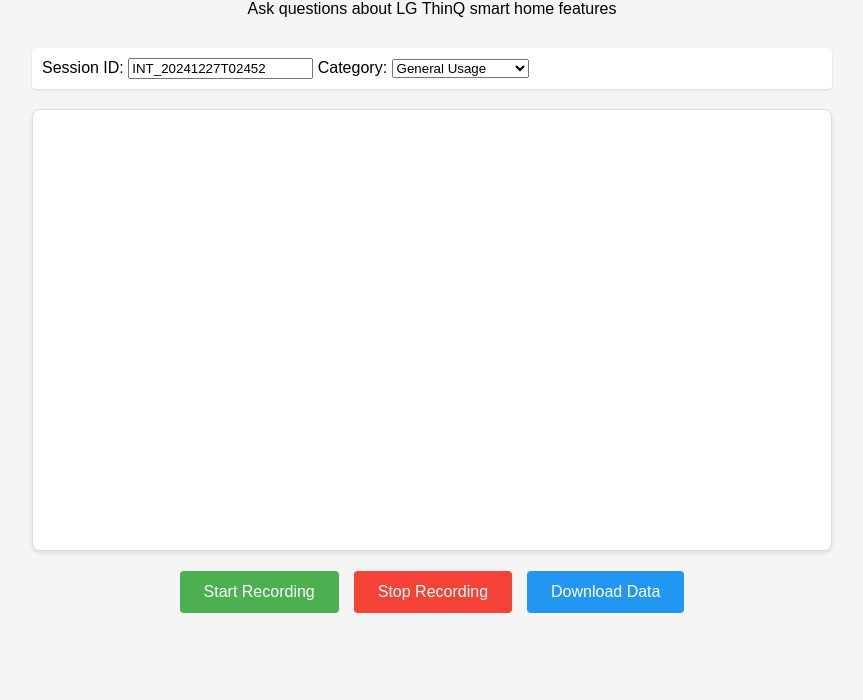
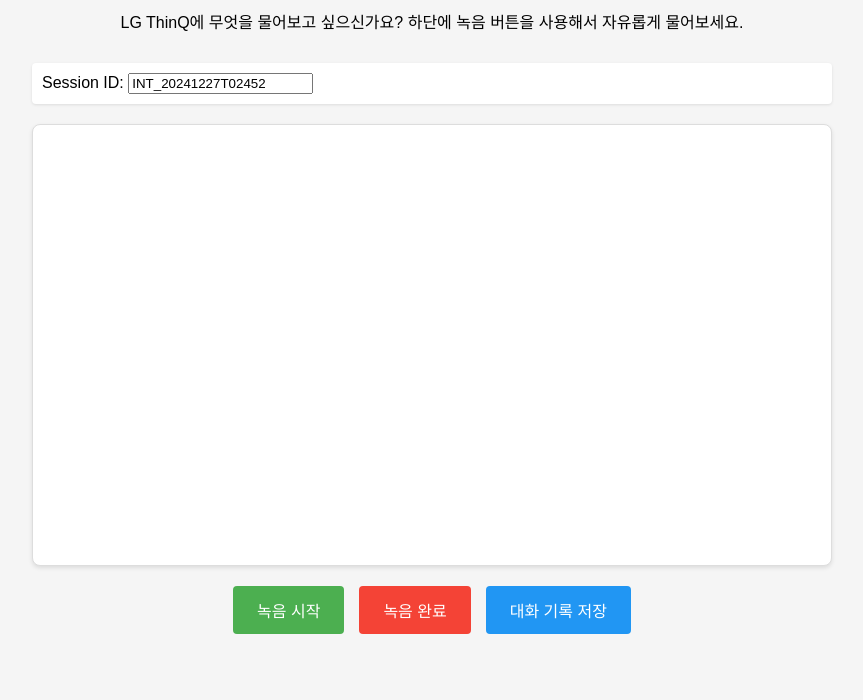
Before and after one commit to snohhh/voice-chat-app, a website: page public/index.html in a window 1280 px wide. Shown: the part 100-800 px from the top of the page, without its empty margins (208-1071 px from the left). Drawn offline with Linux system fonts and the light colour scheme.

Commit message:
Update index.html

```diff
--- a/public/index.html
+++ b/public/index.html
@@ -95,29 +95,21 @@
 </head>
 <body>
     <div class="header">
-        <h1>LG ThinQ Voice Interview</h1>
-        <p>Ask questions about LG ThinQ smart home features</p>
+        <h1>LG ThinQ 보이스</h1>
+        <p>LG ThinQ에 무엇을 물어보고 싶으신가요? 하단에 녹음 버튼을 사용해서 자유롭게 물어보세요. </p>
     </div>
 
     <div id="sessionInfo">
         <label for="sessionId">Session ID: </label>
         <input type="text" id="sessionId" readonly>
-        <label for="category">Category: </label>
-        <select id="category">
-            <option value="general">General Usage</option>
-            <option value="setup">Setup & Installation</option>
-            <option value="features">Specific Features</option>
-            <option value="troubleshooting">Troubleshooting</option>
-            <option value="integration">Device Integration</option>
-        </select>
     </div>
 
     <div id="conversation"></div>
     <div id="status"></div>
     <div class="controls">
-        <button id="startRecording" class="button">Start Recording</button>
-        <button id="stopRecording" class="button" disabled>Stop Recording</button>
-        <button id="downloadTranscript" class="button">Download Data</button>
+        <button id="startRecording" class="button">녹음 시작</button>
+        <button id="stopRecording" class="button" disabled>녹음 완료</button>
+        <button id="downloadTranscript" class="button">대화 기록 저장</button>
     </div>
 
     <script>
@@ -133,7 +125,6 @@
         const conversationDiv = document.getElementById('conversation');
         const statusDiv = document.getElementById('status');
         const sessionIdInput = document.getElementById('sessionId');
-        const categorySelect = document.getElementById('category');
 
         // Generate session ID
         sessionIdInput.value = 'INT_' + new Date().toISOString().replace(/[-:]/g, '').slice(0, 14);
@@ -301,7 +292,7 @@
 
             const metadata = document.createElement('div');
             metadata.className = 'metadata';
-            metadata.textContent = `${new Date().toISOString()} | Category: ${categorySelect.value}`;
+            metadata.textContent = new Date().toISOString();
             messageDiv.appendChild(metadata);
 
             conversationDiv.appendChild(messageDiv);
@@ -310,7 +301,6 @@
             conversationHistory.push({
                 timestamp: new Date().toISOString(),
                 sessionId: sessionIdInput.value,
-                category: categorySelect.value,
                 role: role,
                 content: content
             });
@@ -319,7 +309,6 @@
         function downloadTranscript() {
             const data = {
                 sessionId: sessionIdInput.value,
-                category: categorySelect.value,
                 timestamp: new Date().toISOString(),
                 conversations: conversationHistory
             };
```
